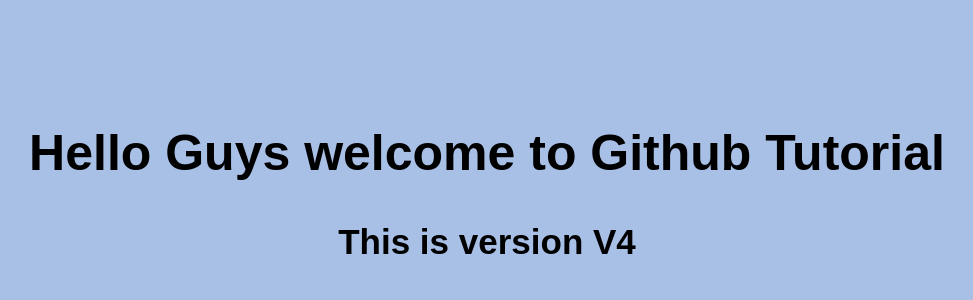
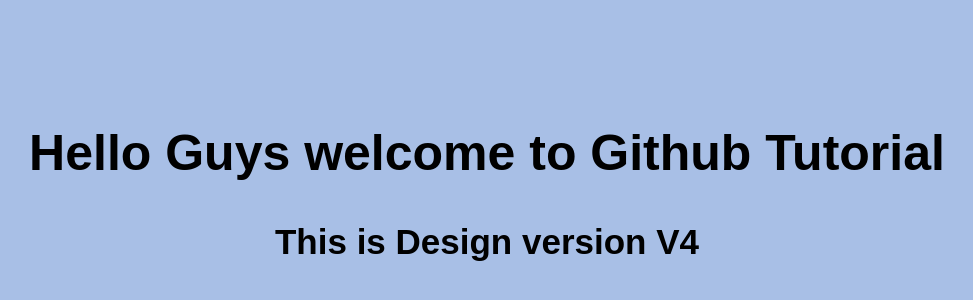
Before and after one commit to maxanimal/myrepo, a plain HTML site: page index.html in a window 1280 px wide. Shown: the part 76-376 px from the top of the page, without its empty margins (153-1126 px from the left). Drawn offline with Linux system fonts and the light colour scheme.

Commit message:
Added design in header

```diff
--- a/index.html
+++ b/index.html
@@ -5,6 +5,6 @@
   </head>
   <body>
     <h1>Hello Guys welcome to Github Tutorial</h1>
-    <h2>This is version V4</h2>
+    <h2>This is Design version V4</h2>
   </body>
 </html>
```
